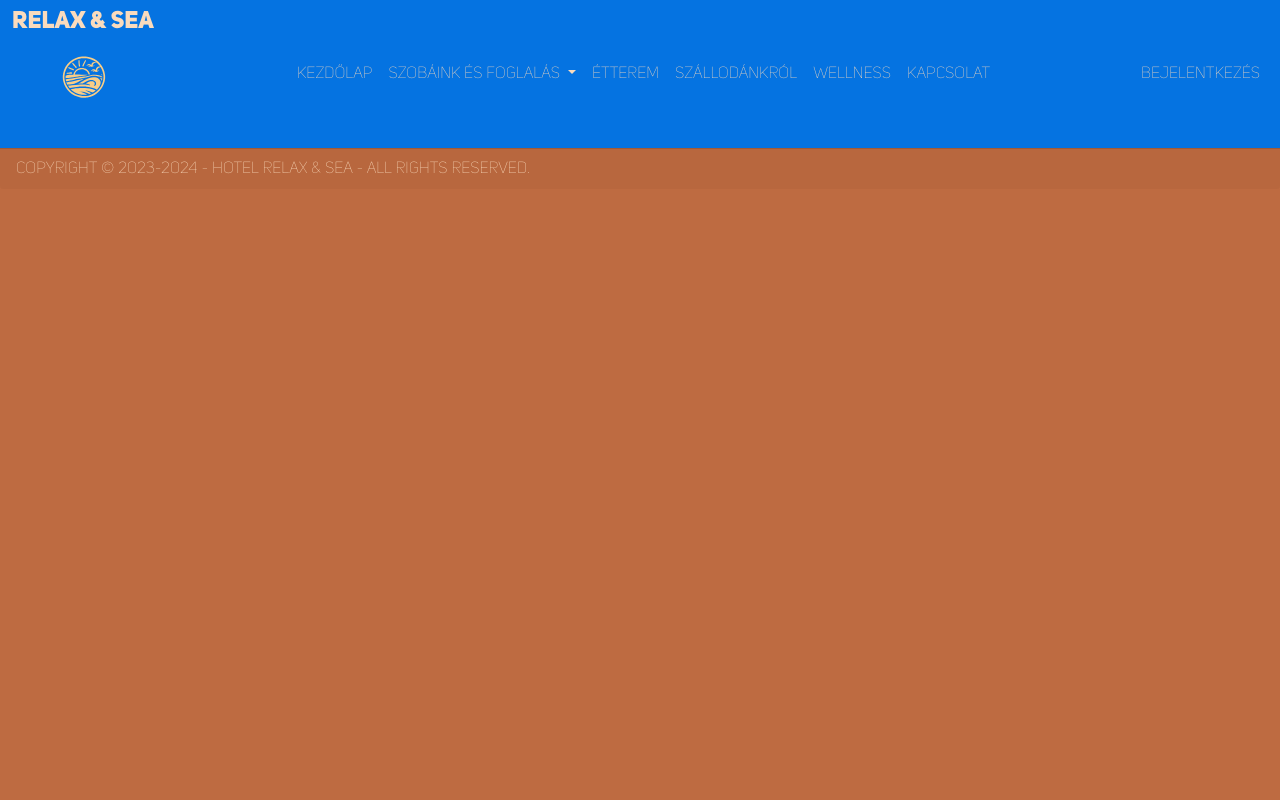
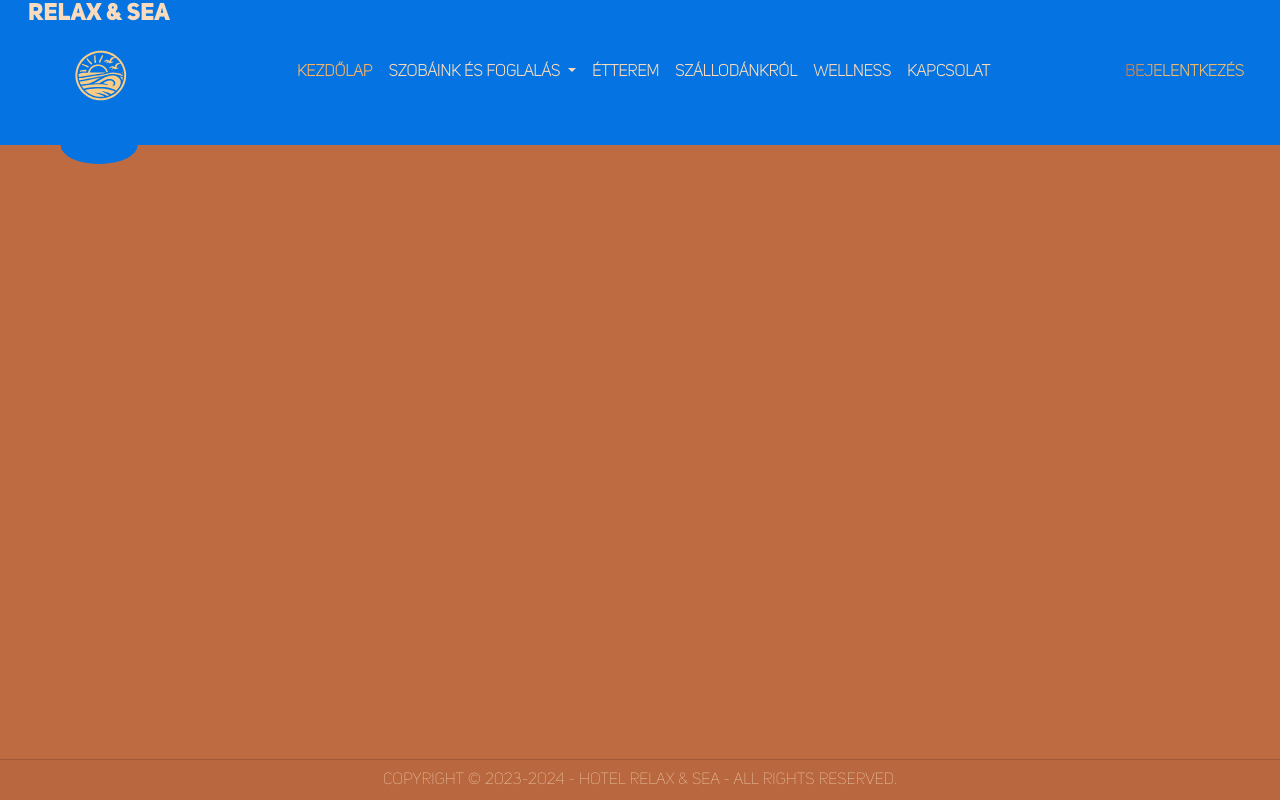
Before and after one commit to csabasharp/RelaxAndSea, a PHP site: page /index.html in a window 1280 px wide. Run offline with PHP 8.4, Linux system fonts and the light colour scheme.

Commit message:
changing and adding in styles

```diff
--- a/v1struktura/assets/styling/overwriteBootstrap.css
+++ b/v1struktura/assets/styling/overwriteBootstrap.css
@@ -1,26 +1,38 @@
+.navbar {
+  padding: 0.01rem 1rem;
+font-weight: bold;
+}
+
 .navbar .navbar-brand,
-.nav-link  {
+.nav-link {
   color: #fadbbd !important;
 }
 
-.navbar .nav-link.active {
+.navbar .nav-item .nav-link.active {
   font-size: inherit;
 }
 
-.dropdown-menu .dropdown-item {
-  background-color: #348adf;
-  color: #fadbbd !important;
+.navbar-collapse {
+  display: flex;
+  justify-content: center;
 }
 
+
 .dropdown-menu {
-  opacity: 0.9;
+opacity: 0.95;
   padding: 0;
+}
+
+.dropdown-menu .dropdown-item {
+  background-color: #1D69B5;
+  color: #fadbbd !important;
 }
 
 .dropdown:hover .dropdown-menu {
   display: block;
 }
 
-.navbar a:hover, .navbar a:active {
+.navbar a:hover,
+.active  {
   color: var(--primary) !important;
 }
--- a/v1struktura/assets/styling/style.css
+++ b/v1struktura/assets/styling/style.css
@@ -7,7 +7,7 @@
 
 @font-face {
   font-family: "Uni Sans Heavy";
-  src: url("unifont/Uni Sans Heavy.otf") format("truetype");
+  src: url("unifont/Uni\ Sans\ Heavy.otf") format("truetype");
   font-weight: normal;
   font-style: normal;
 }
@@ -42,7 +42,59 @@ header {
 }
 
 .relaxlogoszoveg img {
-  width: 65px;
+  width: 6.078125vw;
   display: block;
   margin: auto;
 }
+
+footer {
+  padding-top: 10px;
+  position: absolute;
+  bottom: 0;
+  left: 0;
+  right: 0;
+  text-align: center;
+}
+
+.logo-container {
+  position: relative;
+  display: inline-block;
+}
+
+.logo-container::after {
+  content: "";
+  position: absolute;
+  bottom: -1.5vw;
+  left: 50%;
+  transform: translateX(-50%);
+  width: 6vw;
+  height: 3vw;
+  border-radius: 50%;
+  background: var(--accent);
+}
+
+.text-gradient {
+  background: rgb(190, 107, 65);
+  background: linear-gradient(
+    90deg,
+    rgba(190, 107, 65, 1) 0%,
+    rgba(238, 186, 108, 1) 35%
+  );
+  -webkit-background-clip: text;
+  background-clip: text;
+
+  -webkit-text-fill-color: transparent;
+}
+
+.text-gradient:hover {
+  background: rgb(255, 181, 97);
+  background: linear-gradient(
+    90deg,
+    rgba(255, 181, 97, 1) 0%,
+    rgba(201, 135, 36, 1) 35%
+  );
+
+  -webkit-background-clip: text;
+  background-clip: text;
+  -webkit-text-fill-color: transparent;
+}
```
